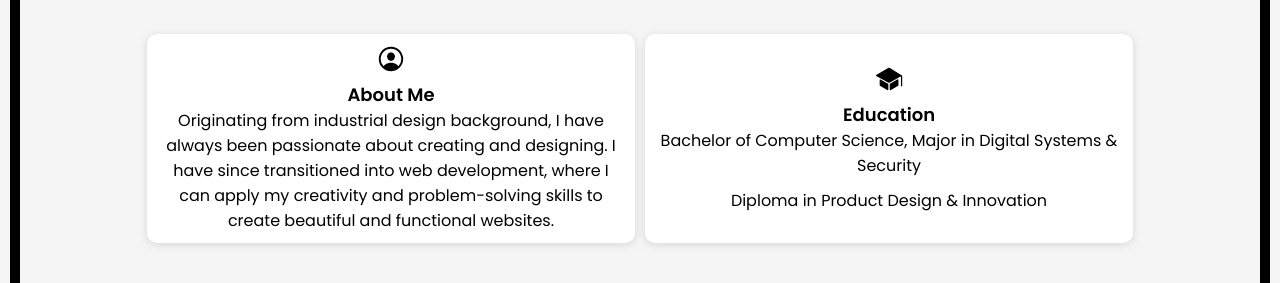
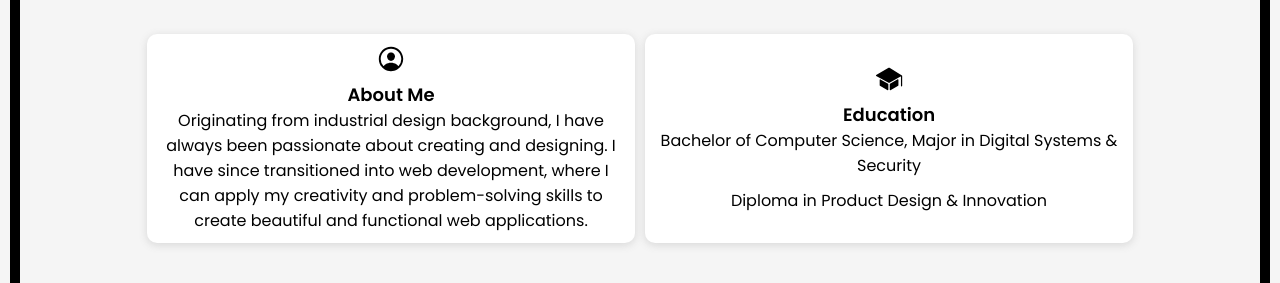
Before and after one commit to TarokoDev/ANSM-Portfolio, a React (Vite) app in the folder frontend/: page / in a window 1280 px wide. Shown: the part 1205-1488 px from the top of the page. Built offline with nearby package versions, Linux system fonts and the light colour scheme.

Commit message:
Update About.jsx

```diff
--- a/frontend/src/components/pages/about/About.jsx
+++ b/frontend/src/components/pages/about/About.jsx
@@ -26,7 +26,7 @@ export default function About() {
                             designing. I have since transitioned into web
                             development, where I can apply my creativity and
                             problem-solving skills to create beautiful and
-                            functional websites.
+                            functional web applications.
                         </div>
                     </div>
                     <div className={styles.education}>
```
